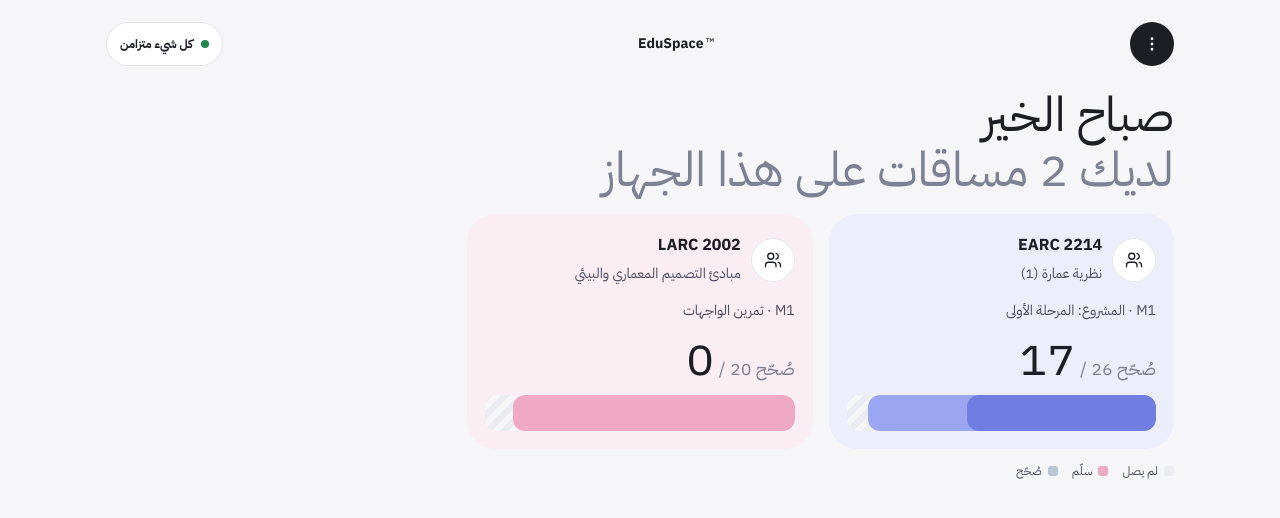
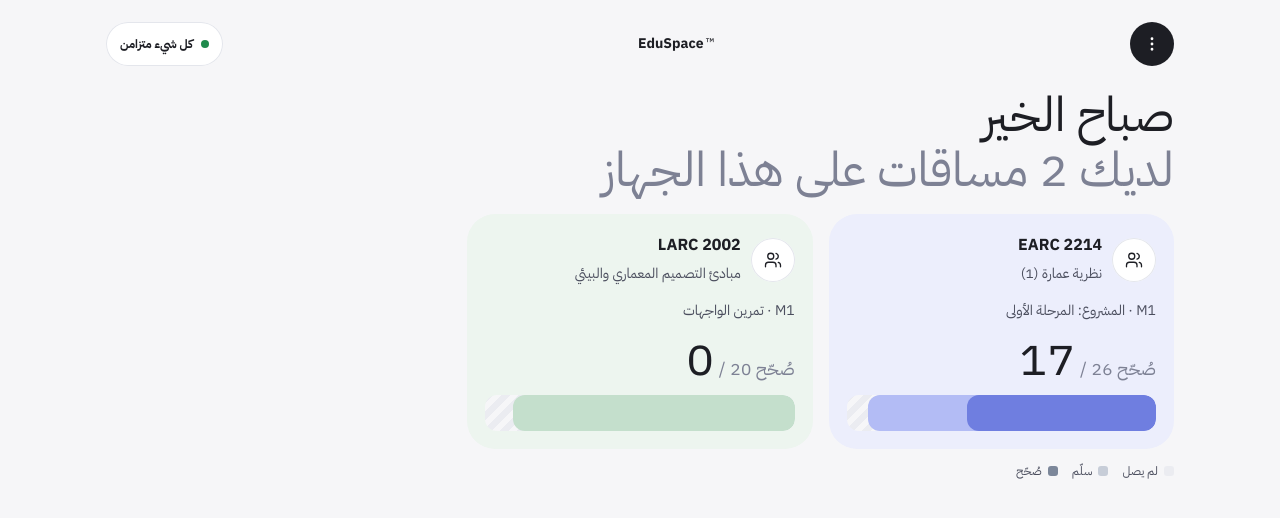
Before and after one commit to fahedbaker-design/eduspace, a plain HTML site: page index.html in a window 1280 px wide. Drawn offline with Linux system fonts and the light colour scheme.

Commit message:
Prototype 0.3: the eight soft course colours, each in a light, middle and deep tone
Cards and progress layers take the course's own colour; older colours map to their new twin.

Co-Authored-By: Claude Opus 5.5 <noreply@anthropic.com>
Claude-Session: https://claude.ai/code/session_016cAsCTTH5FsAJEq5JpBGA5

```diff
--- a/app.css
+++ b/app.css
@@ -1,4 +1,4 @@
-/* EduSpace offline — styles 0.2: the approved style (handoff/brand_rules.md).
+/* EduSpace offline — styles 0.3: course colours in three tones (--t light, --m middle, --d deep); 0.2: the approved style (handoff/brand_rules.md).
    Type: IBM Plex Sans Arabic 400/700, six sizes only: 48 · 28 · 18 · 16 · 14 · 12. */
 :root{--ground:#f6f6f8;--card:#fff;--fg:#1d1e24;--fg2:#4b4e5e;--mute:#7d8194;--faint:#c6c8d1;--line:#e4e6ec;
   --lav:#eceefc;--lav2:#9aa6f2;--rose:#fbeef3;--rose2:#f0a9c2;--sky:#e8f2f6;--sky2:#a8c7d4;--sage:#edf5ef;--sage2:#b9d6c2;--slate:#b9c6d4;
@@ -52,15 +52,12 @@ h3{font-size:18px;line-height:1.4;font-weight:700;margin:0}
 .cc .code{font-size:16px;font-weight:700;direction:ltr;display:block;text-align:right}
 .big{font-size:48px;line-height:1;font-weight:400;direction:ltr;text-align:right}
 .big small{font-size:18px;color:var(--mute)}
-.c-lav{background:var(--lav)}.c-rose{background:var(--rose)}.c-sky{background:var(--sky)}.c-sage{background:var(--sage)}
-/* progress: layered rounded rectangles (hatched track · submitted · graded) */
+.cc{background:var(--t)}
+/* progress: layered rounded rectangles — hatched track, then middle tone, then deep tone of the course colour */
 .prog{position:relative;height:36px;border-radius:12px;background:var(--hatch);overflow:hidden}
 .prog i{position:absolute;inset-block:0;inset-inline-start:0;border-radius:12px}
-.prog i.s{background:var(--rose2)}
-.prog i.g{background:var(--slate)}
-.c-lav .prog i.s{background:var(--lav2)}.c-lav .prog i.g{background:#6f7ee0}
-.c-rose .prog i.s{background:var(--rose2)}.c-rose .prog i.g{background:#d97aa0}
-.c-sky .prog i.s{background:var(--sky2)}.c-sky .prog i.g{background:#7aa6b8}
+.prog i.s{background:var(--m)}
+.prog i.g{background:var(--d)}
 .prog.sm{height:10px;border-radius:5px}.prog.sm i{border-radius:5px}
 .legend{display:flex;gap:14px;flex-wrap:wrap;font-size:12px;color:var(--fg2)}
 .legend span::before{content:"";display:inline-block;width:10px;height:10px;border-radius:3px;margin-inline-end:6px;vertical-align:-1px;background:var(--c)}
--- a/app.js
+++ b/app.js
@@ -2,7 +2,7 @@
  * Everything is kept on the device (IndexedDB); every change is written to an outbox that the sync sends later.
  * Views: home (courses) · course: students | grades | submissions · sheets: sync, export, bulk, backup. */
 'use strict';
-var VERSION = '0.2';
+var VERSION = '0.3';
 var $ = function (s, r) { return (r || document).querySelector(s); };
 var ICON = {
   sync: '<path d="M3 12a9 9 0 0 1 9-9 9.75 9.75 0 0 1 6.74 2.74L21 8"/><path d="M21 3v5h-5"/><path d="M21 12a9 9 0 0 1-9 9 9.75 9.75 0 0 1-6.74-2.74L3 16"/><path d="M8 16H3v5"/>',
@@ -68,7 +68,7 @@ function demo() {
       if (it.source !== 'manual') Object.keys(d.students).forEach(function (id) { if (rnd(100) < 88) { sb[id] = 1; if (rnd(100) < gr) g[id] = Math.round((it.max * (0.5 + rnd(50) / 100)) * 2) / 2; } });
       delete it.filled;
     });
-    return { meta: { key: key, code: code, name: name, sem: 'الفصل الأول 2026-2027', color: '#2563eb' }, data: d };
+    return { meta: { key: key, code: code, name: name, sem: 'الفصل الأول 2026-2027', color: '#6f7ee0' }, data: d };
   }
   var c1 = course('EARC2214|26271', 'EARC 2214', 'نظرية عمارة (1)', ['101', '201'], 14, [
     { id: 'T1', code: 'T1', title: 'تحليل موقع', max: 10, source: 'eduspace', published: true, filled: 100 },
@@ -78,7 +78,7 @@ function demo() {
   var c2 = course('LARC2002|26271', 'LARC 2002', 'مبادئ التصميم المعماري والبيئي', ['101', '202'], 11, [
     { id: 'P1', code: 'P1', title: 'لوحة الفكرة', max: 15, source: 'eduspace', published: false, filled: 60 },
     { id: 'M1', code: 'M1', title: 'تمرين الواجهات', max: 10, source: 'moodle', published: false, filled: false }]);
-  c2.meta.color = '#16a34a';
+  c2.meta.color = '#74a886';
   return { v: 2, demo: true, lastSync: null, courses: [c1.meta, c2.meta], data: { 'EARC2214|26271': c1.data, 'LARC2002|26271': c2.data }, outbox: [] };
 }
 
@@ -161,7 +161,13 @@ function openMenu() {
 
 /* ===================== home ===================== */
 function courseOf(key) { return S.courses.filter(function (c) { return c.key === key; })[0] || { code: '?' }; }
-var TINTS = ['c-lav', 'c-rose', 'c-sky', 'c-sage'];
+/* the eight course colours (handoff/brand_rules.md §5): deep (stored with the course) → [light, middle, deep] */
+var FAMILY = { '#6f7ee0': ['#eceefc', '#b3bcf5', '#6f7ee0'], '#d97aa0': ['#fbeef3', '#f3bfd2', '#d97aa0'], '#6fa3b8': ['#e8f2f6', '#b9d6e2', '#6fa3b8'],
+  '#74a886': ['#edf5ef', '#c4dfcc', '#74a886'], '#e08a5a': ['#fdf0e8', '#f6c9ac', '#e08a5a'], '#c49a2c': ['#f8f3e3', '#ead79c', '#c49a2c'],
+  '#9b7cc9': ['#f4eefa', '#d3c0ec', '#9b7cc9'], '#7c879a': ['#eef0f4', '#c7cdd8', '#7c879a'] };
+var OLDCOL = { '#2563eb': '#6f7ee0', '#16a34a': '#74a886', '#9333ea': '#9b7cc9', '#ea580c': '#e08a5a', '#db2777': '#d97aa0', '#0891b2': '#6fa3b8', '#ca8a04': '#c49a2c', '#475569': '#7c879a' };
+function family(color) { return FAMILY[OLDCOL[color] || color] || FAMILY['#6f7ee0']; }
+function tint(node, color) { var f = family(color); node.style.setProperty('--t', f[0]); node.style.setProperty('--m', f[1]); node.style.setProperty('--d', f[2]); return node; }
 function brand() { var b = el('span', 'brand'); b.innerHTML = 'EduSpace<sup>™</sup>'; return b; }
 function topBar(backFn) {
   var t = el('div', 'bar');
@@ -195,11 +201,12 @@ function currentItem(d) {   /* the newest item that still has work to grade, els
 function legend(cls) {
   var l = el('div', 'legend');
   [['var(--hatch)', 'لم يصل'], ['', 'سلّم'], ['', 'صُحّح']].forEach(function (x, i) {
-    var s = el('span', '', x[1]); s.style.setProperty('--c', i === 0 ? '#ebecf1' : i === 1 ? 'var(--rose2)' : 'var(--slate)'); l.appendChild(s);
+    var s = el('span', '', x[1]); s.style.setProperty('--c', i === 0 ? '#ebecf1' : i === 1 ? 'var(--m)' : 'var(--d)'); l.appendChild(s);
   });
   return l;
 }
 function drawHome(app) {
+  tint(document.body, '#7c879a');
   app.appendChild(topBar());
   var h = new Date().getHours();
   title(app, h < 12 ? 'صباح الخير' : 'مساء الخير', 'لديك ' + pl(S.courses.length, 'مساق', 'مساقات') + ' على هذا الجهاز');
@@ -207,7 +214,7 @@ function drawHome(app) {
   S.courses.forEach(function (c, i) {
     var d = S.data[c.key], it = currentItem(d), x = it ? itemStats(d, it) : { total: Object.keys(d.students).length, sub: 0, graded: 0 };
     var pend = S.outbox.filter(function (o) { return o.course === c.key; }).length;
-    var k = el('div', 'cc ' + TINTS[i % TINTS.length]); k.tabIndex = 0; k.setAttribute('role', 'button');
+    var k = tint(el('div', 'cc'), c.color); k.tabIndex = 0; k.setAttribute('role', 'button');
     var hd = el('div', 'hd'), av = ico('users', c.name, null); av.tabIndex = -1; hd.appendChild(av);
     var t = el('div', 't'); t.appendChild(el('span', 'code', c.code)); t.appendChild(el('span', 'n14', c.name)); hd.appendChild(t);
     if (pend) hd.appendChild(el('span', 'badge', pl(pend, 'تغيير', 'تغييرات')));
@@ -228,6 +235,7 @@ function drawHome(app) {
 /* ===================== course ===================== */
 function drawCourse(app) {
   var c = courseOf(R.key), d = S.data[R.key];
+  tint(document.body, c.color);
   app.appendChild(topBar(function () { go('home'); }));
   title(app, c.code, c.name);
   var tabs = el('div', 'pills');
--- a/sw.js
+++ b/sw.js
@@ -1,7 +1,7 @@
 /* EduSpace offline — keeps the app's files on the device. Opens from the cache (works without internet);
    when online, each file is refreshed in the background, so a new version shows on the next opening.
    The font (IBM Plex Sans Arabic, from Google Fonts) is kept the same way after the first online opening. */
-const CACHE = 'eduspace-0.2';
+const CACHE = 'eduspace-0.3';
 const FONTS = 'eduspace-fonts';
 const FILES = ['./', './index.html', './app.css', './app.js', './manifest.webmanifest', './icon.svg', './icon-180.png', './icon-192.png', './icon-512.png', './test.html'];
 
```
Also changed, not shown: 1 other file.
